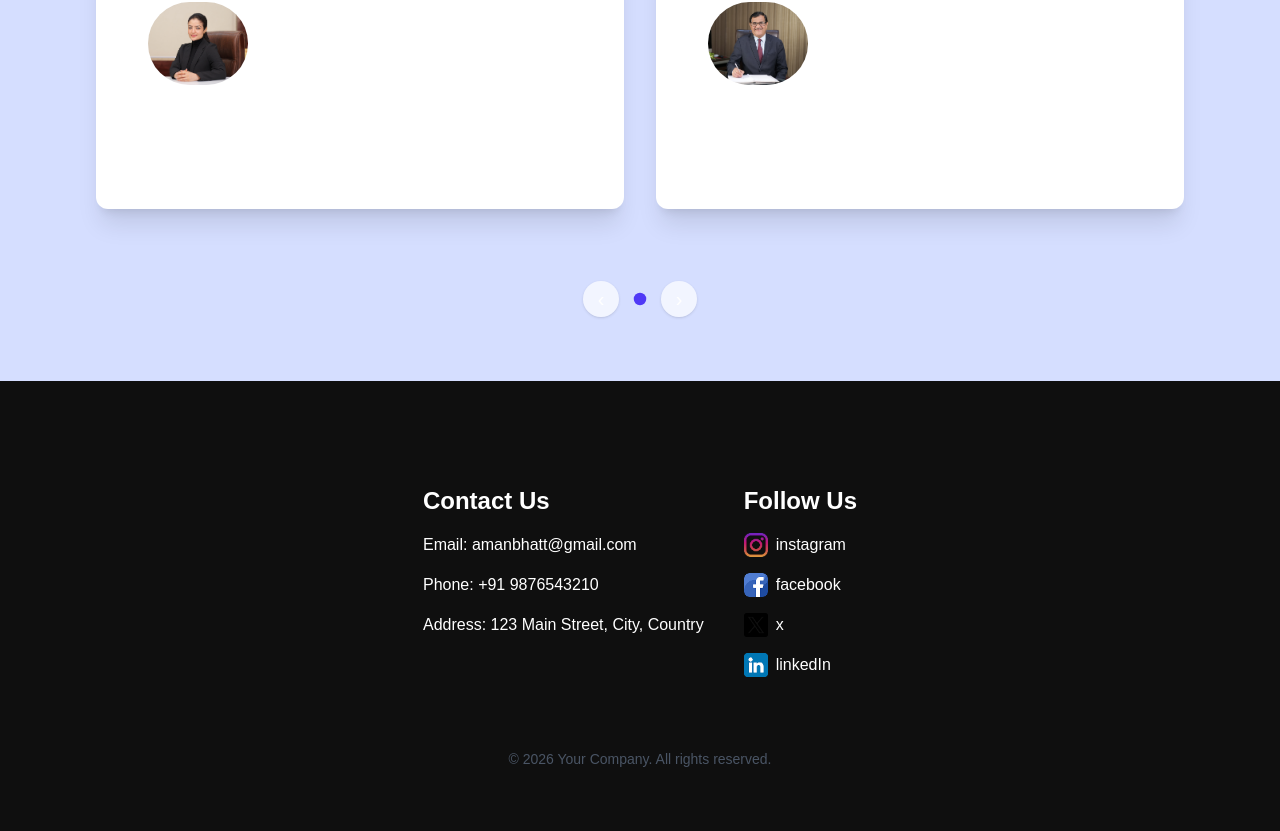
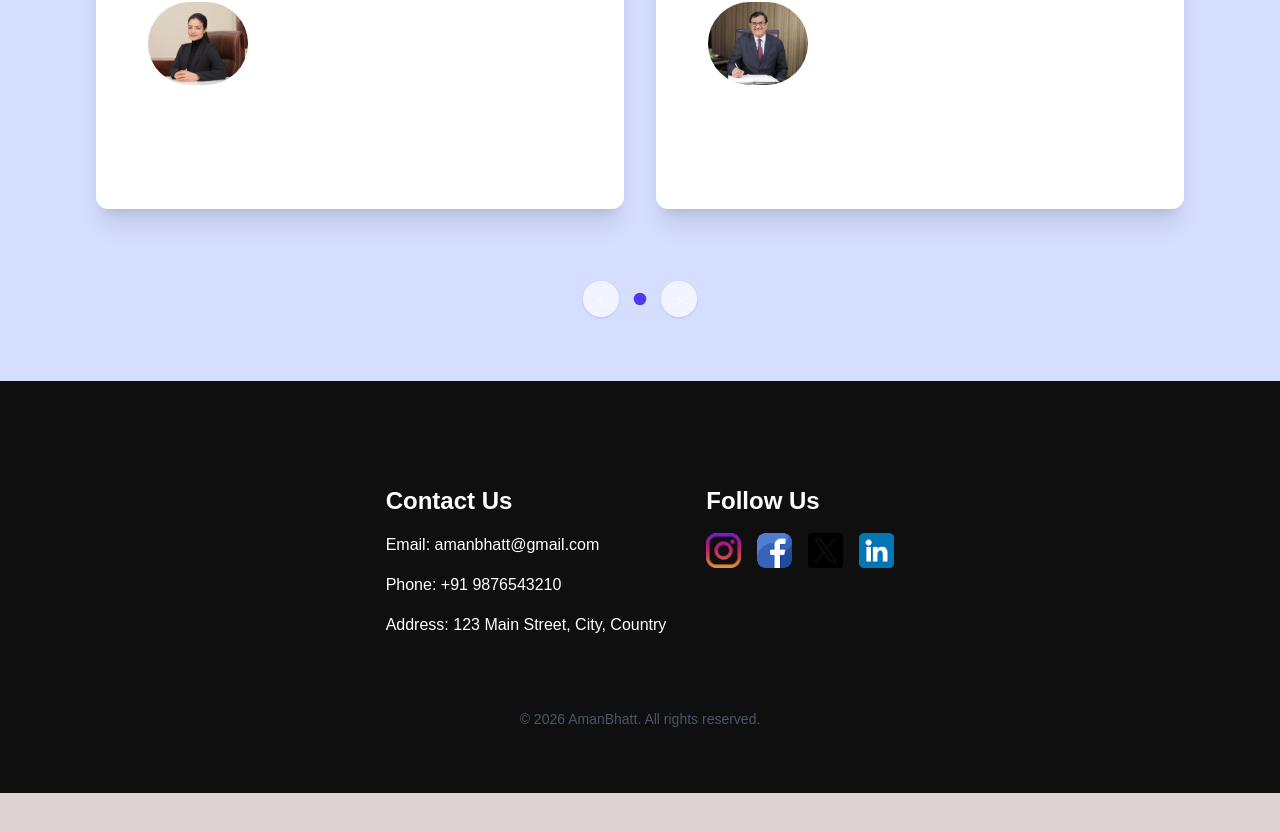
Before and after one commit to Kakrote/portfolio-template, a Next.js app: page / in a window 1280 px wide. Shown: the part 3883-4714 px from the top of the page. After the commit the page ends 4676 px from the top, so only its background shows below. Built offline with nearby package versions, Linux system fonts and the light colour scheme; a web font is replaced by a local one.

Commit message:
added the footer and fixed it

```diff
--- a/components/sections/footer/index.tsx
+++ b/components/sections/footer/index.tsx
@@ -1,3 +1,5 @@
+import Image from "next/image";
+
 type SocialMedia={
     label:string
     href:string
@@ -24,17 +26,17 @@ export default function Footer({data}:{data:footerData}){
                 </div>
                 <div className="flex flex-col gap-4">
                     <h2 className="text-2xl font-bold">Follow Us</h2>
-                    <div className="flex flex-col gap-4">
+                    <div className="flex gap-4">
                         {data.socialMedia.map((social, index) => (
                             <a key={index} href={social.href} target="_blank" rel="noopener noreferrer" className="flex items-center gap-2">
-                                <img src={social.logo} alt={social.label} width={24} height={   24} />
-                                {social.label}
+                                <Image src={social.logo} alt={social.label} width={35} height={24} />
+
                             </a>
                         ))}
                     </div>
                 </div>
             </div>
-            <p className="text-sm text-gray-600">&copy; {new Date().getFullYear()} Your Company. All rights reserved.</p>
+            <p className="text-sm text-gray-600">&copy; {new Date().getFullYear()} AmanBhatt. All rights reserved.</p>
         </footer>
     )
 }
```
